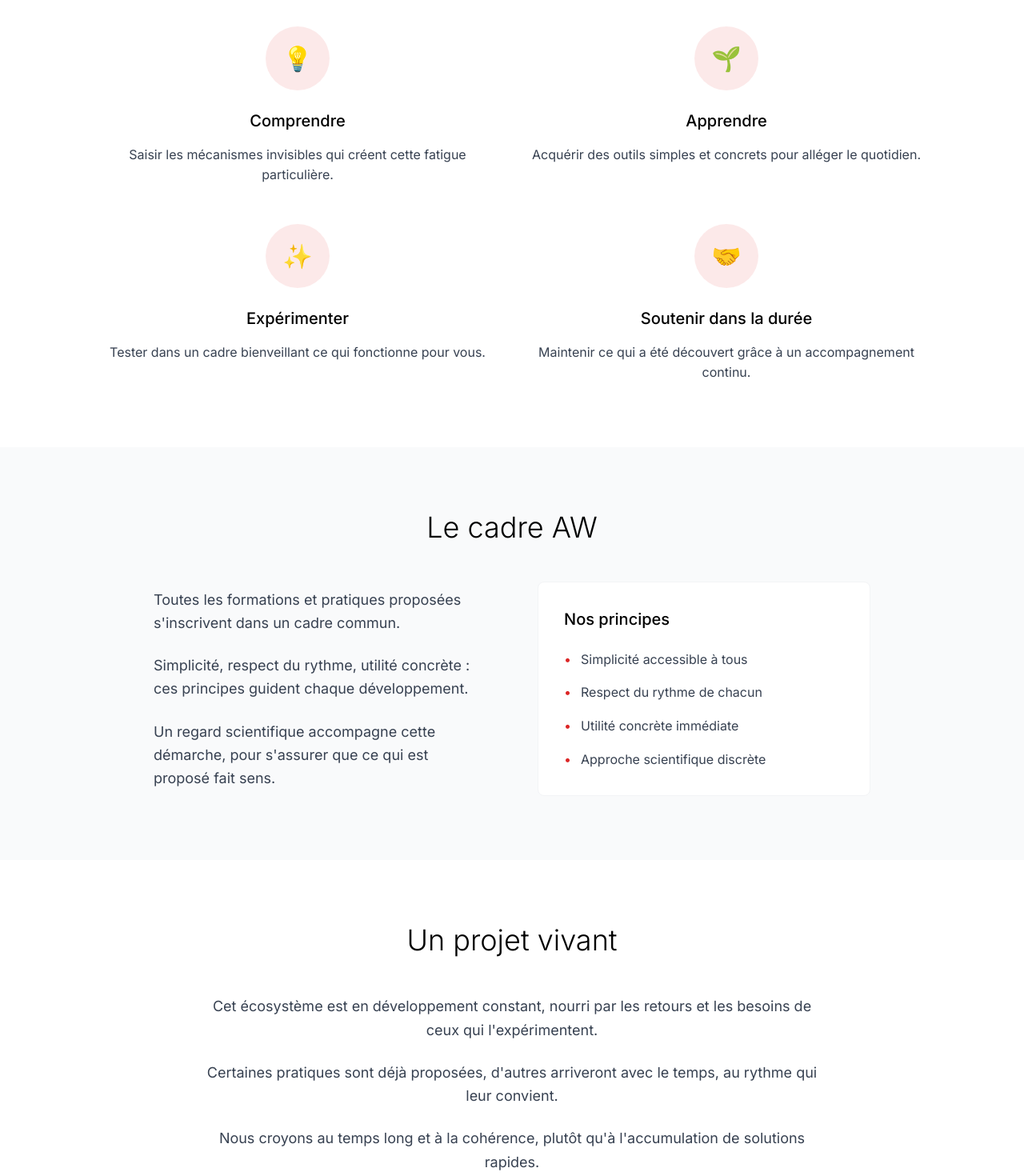
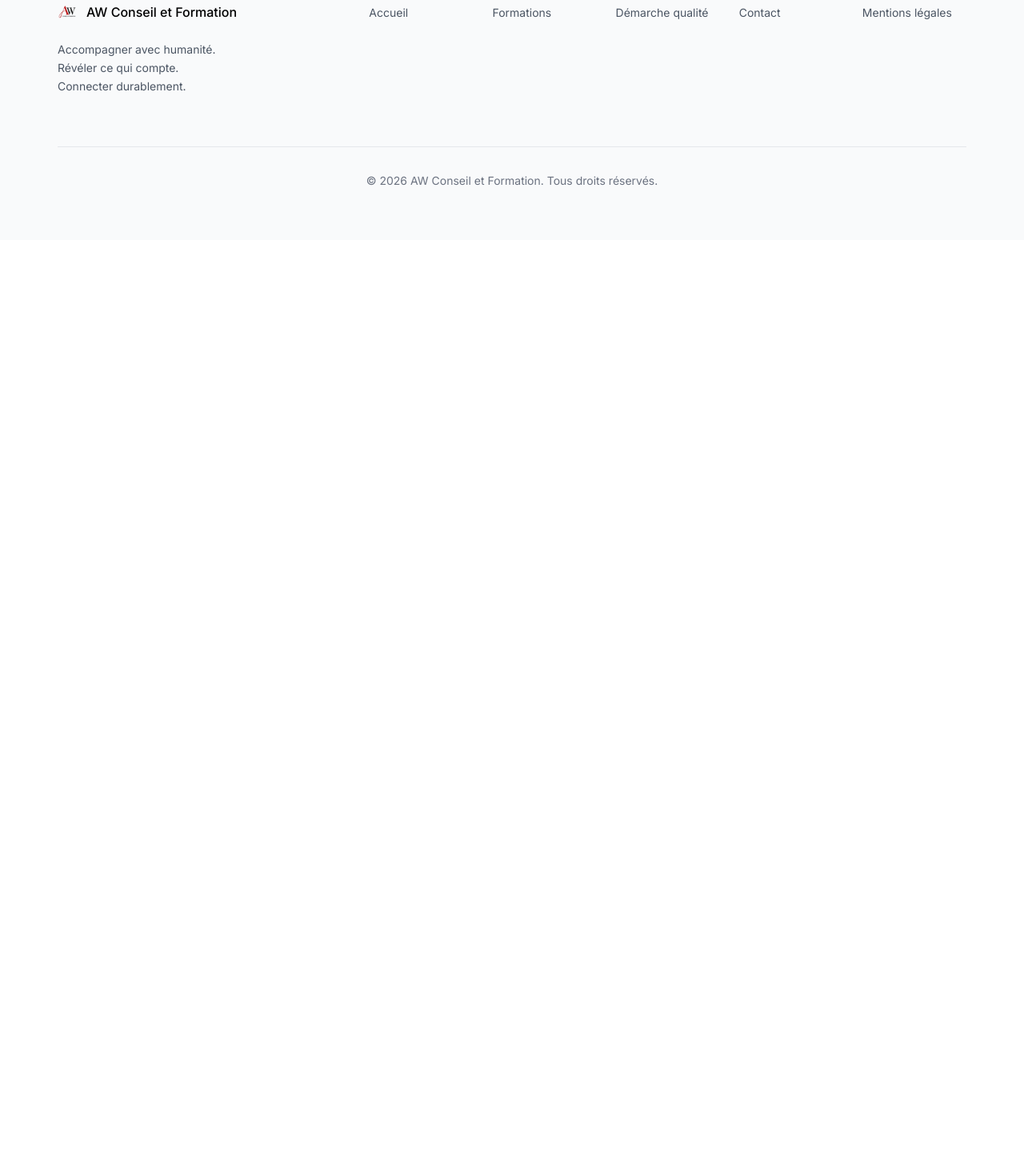
Before and after one commit to WADIH-13/aw-conseil-formation-website, a Next.js app: page /ecosysteme in a window 1280 px wide. Shown: the part 1220-2690 px from the top of the page at 80% size. After the commit the page ends 1520 px from the top, so only its background shows below. Built offline with nearby package versions, Linux system fonts and the light colour scheme.

Commit message:
Add ecosystem page with global approach

```diff
--- a/app/ecosysteme/page.tsx
+++ b/app/ecosysteme/page.tsx
@@ -8,7 +8,6 @@ export const metadata = {
 export default function EcosystemePage() {
   return (
     <div className="bg-white">
-      {/* Hero Section */}
       <section className="py-16 md:py-24">
         <div className="container-custom">
           <div className="max-w-4xl mx-auto text-center">
@@ -20,7 +19,7 @@ export default function EcosystemePage() {
                 AW Conseil et Formation ne propose pas des solutions isolées,
                 mais un ensemble cohérent de formations, pratiques et outils.
               </p>
-              <p className="mb-4">
+              <p>
                 Tous réunis par une même intention : accompagner avec humanité,
                 révéler ce qui compte, connecter durablement.
               </p>
@@ -29,7 +28,6 @@ export default function EcosystemePage() {
         </div>
       </section>
 
-      {/* Une approche globale */}
       <section className="py-20 bg-gray-50">
         <div className="container-custom">
           <div className="max-w-4xl mx-auto text-center">
@@ -45,150 +43,14 @@ export default function EcosystemePage() {
                 C'est pourquoi nous développons un écosystème où chaque élément
                 nourrit et renforce les autres.
               </p>
-              <p>
-                Une démarche progressive, respectueuse de votre rythme,
-                qui s'adapte à vos besoins du moment.
-              </p>
             </div>
           </div>
         </div>
       </section>
 
-      {/* Quatre piliers */}
-      <section className="py-20">
-        <div className="container-custom">
-          <div className="max-w-5xl mx-auto">
-            <h2 className="text-3xl md:text-4xl font-light text-black text-center mb-16">
-              Quatre piliers
-            </h2>
-            <div className="grid grid-cols-1 md:grid-cols-2 gap-12">
-              <div className="text-center">
-                <div className="w-20 h-20 mx-auto mb-6 bg-aw-red bg-opacity-10 rounded-full flex items-center justify-center">
-                  <span className="text-3xl">💡</span>
-                </div>
-                <h3 className="text-xl font-medium text-black mb-4">Comprendre</h3>
-                <p className="text-gray-700">
-                  Saisir les mécanismes invisibles qui créent cette fatigue particulière.
-                </p>
-              </div>
-
-              <div className="text-center">
-                <div className="w-20 h-20 mx-auto mb-6 bg-aw-red bg-opacity-10 rounded-full flex items-center justify-center">
-                  <span className="text-3xl">🌱</span>
-                </div>
-                <h3 className="text-xl font-medium text-black mb-4">Apprendre</h3>
-                <p className="text-gray-700">
-                  Acquérir des outils simples et concrets pour alléger le quotidien.
-                </p>
-              </div>
-
-              <div className="text-center">
-                <div className="w-20 h-20 mx-auto mb-6 bg-aw-red bg-opacity-10 rounded-full flex items-center justify-center">
-                  <span className="text-3xl">✨</span>
-                </div>
-                <h3 className="text-xl font-medium text-black mb-4">Expérimenter</h3>
-                <p className="text-gray-700">
-                  Tester dans un cadre bienveillant ce qui fonctionne pour vous.
-                </p>
-              </div>
-
-              <div className="text-center">
-                <div className="w-20 h-20 mx-auto mb-6 bg-aw-red bg-opacity-10 rounded-full flex items-center justify-center">
-                  <span className="text-3xl">🤝</span>
-                </div>
-                <h3 className="text-xl font-medium text-black mb-4">Soutenir dans la durée</h3>
-                <p className="text-gray-700">
-                  Maintenir ce qui a été découvert grâce à un accompagnement continu.
-                </p>
-              </div>
-            </div>
-          </div>
-        </div>
-      </section>
-
-      {/* Le cadre AW */}
-      <section className="py-20 bg-gray-50">
-        <div className="container-custom">
-          <div className="max-w-4xl mx-auto">
-            <h2 className="text-3xl md:text-4xl font-light text-black text-center mb-12">
-              Le cadre AW
-            </h2>
-            <div className="grid grid-cols-1 md:grid-cols-2 gap-16 items-center">
-              <div>
-                <div className="space-y-6 text-lg text-gray-700 leading-relaxed">
-                  <p>
-                    Toutes les formations et pratiques proposées
-                    s'inscrivent dans un cadre commun.
-                  </p>
-                  <p>
-                    Simplicité, respect du rythme, utilité concrète :
-                    ces principes guident chaque développement.
-                  </p>
-                  <p>
-                    Un regard scientifique accompagne cette démarche,
-                    pour s'assurer que ce qui est proposé fait sens.
-                  </p>
-                </div>
-              </div>
-              <div className="bg-white p-8 rounded-lg border border-gray-100">
-                <h3 className="text-xl font-medium text-black mb-6">Nos principes</h3>
-                <div className="space-y-4">
-                  <div className="flex items-start">
-                    <span className="text-aw-red mr-3">•</span>
-                    <span className="text-gray-700">Simplicité accessible à tous</span>
-                  </div>
-                  <div className="flex items-start">
-                    <span className="text-aw-red mr-3">•</span>
-                    <span className="text-gray-700">Respect du rythme de chacun</span>
-                  </div>
-                  <div className="flex items-start">
-                    <span className="text-aw-red mr-3">•</span>
-                    <span className="text-gray-700">Utilité concrète immédiate</span>
-                  </div>
-                  <div className="flex items-start">
-                    <span className="text-aw-red mr-3">•</span>
-                    <span className="text-gray-700">Approche scientifique discrète</span>
-                  </div>
-                </div>
-              </div>
-            </div>
-          </div>
-        </div>
-      </section>
-
-      {/* Un projet vivant */}
-      <section className="py-20">
-        <div className="container-custom">
-          <div className="max-w-4xl mx-auto text-center">
-            <h2 className="text-3xl md:text-4xl font-light text-black mb-12">
-              Un projet vivant
-            </h2>
-            <div className="text-lg text-gray-700 leading-relaxed max-w-3xl mx-auto space-y-6">
-              <p>
-                Cet écosystème est en développement constant,
-                nourri par les retours et les besoins de ceux qui l'expérimentent.
-              </p>
-              <p>
-                Certaines pratiques sont déjà proposées,
-                d'autres arriveront avec le temps, au rythme qui leur convient.
-              </p>
-              <p>
-                Nous croyons au temps long et à la cohérence,
-                plutôt qu'à l'accumulation de solutions rapides.
-              </p>
-            </div>
-          </div>
-        </div>
-      </section>
-
-      {/* CTA Section */}
-      <section className="py-16 bg-gray-50">
+      <section className="py-16">
         <div className="container-custom">
           <div className="max-w-3xl mx-auto text-center">
-            <p className="text-lg text-gray-700 mb-8 leading-relaxed">
-              Envie d'en savoir plus sur cette approche ?
-              Échangeons ensemble sur ce qui pourrait vous convenir.
-            </p>
             <Link
               href="/contact"
               className="inline-flex items-center justify-center px-8 py-4 text-lg font-medium text-white bg-aw-red hover:bg-red-700 rounded-md transition-colors shadow-lg"
```
